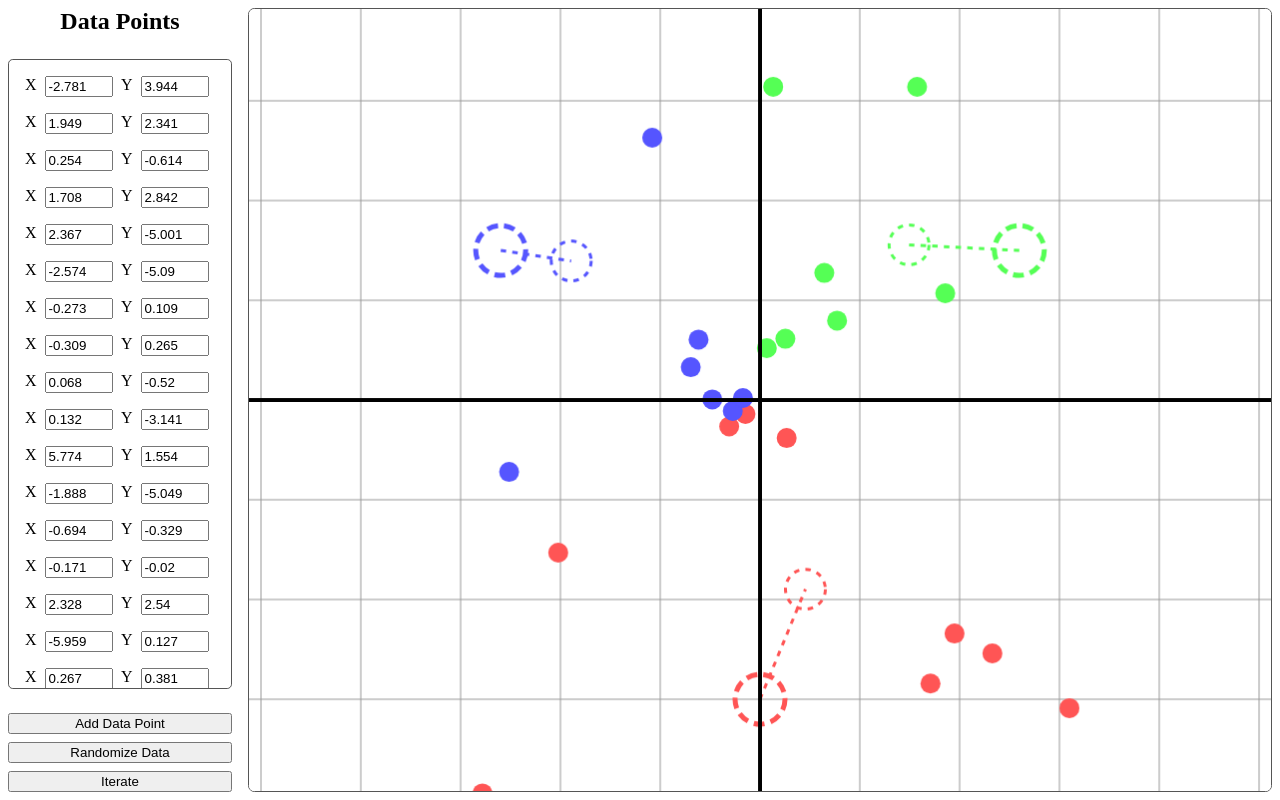
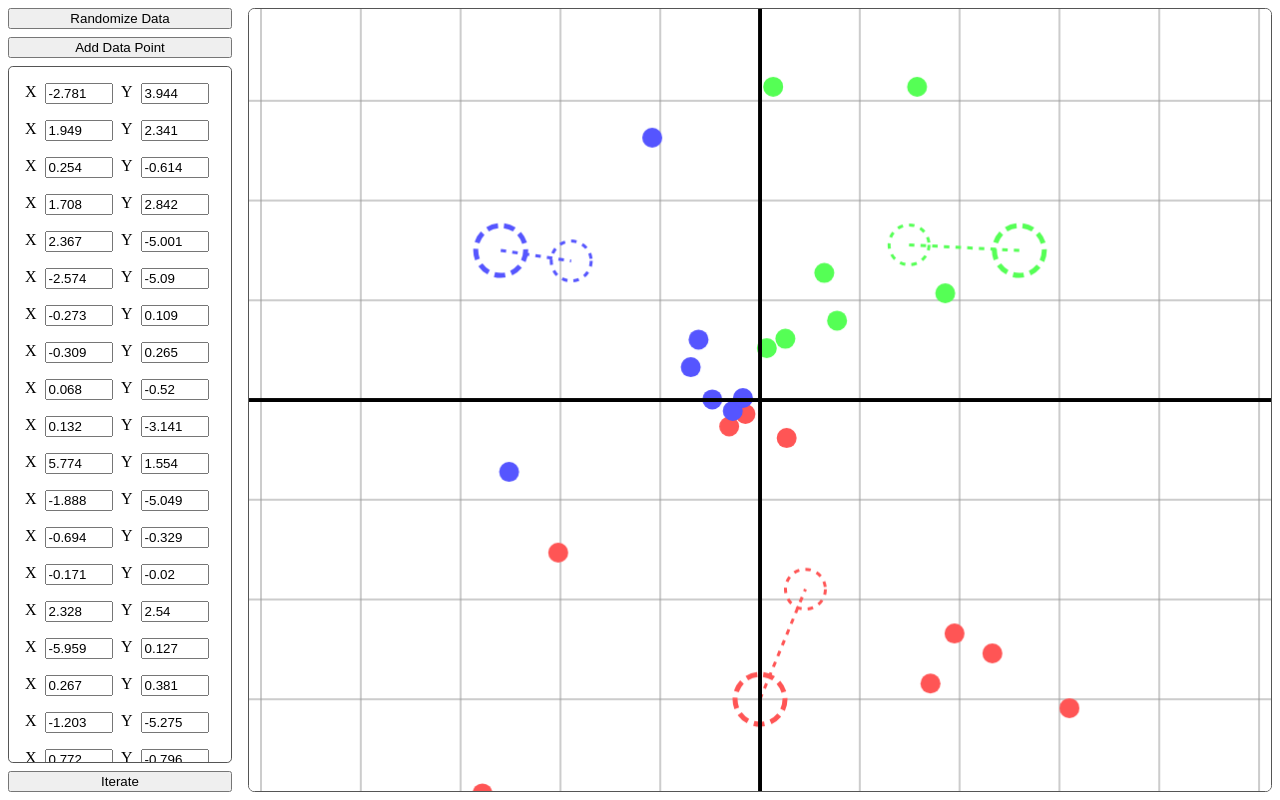
Before and after one commit to BenJilks/K-Means-Classifier, a React (Create React App) app: page / in a window 1280 px wide. Built offline with nearby package versions, Linux system fonts and the light colour scheme.

Commit message:
Improve settings UI.
Move `Randomize Data` and `Add Data Point` buttons to the top.
Remove margin from data point list.

```diff
--- a/src/components/settings/index.module.css
+++ b/src/components/settings/index.module.css
@@ -21,6 +21,7 @@
     width: 14em;
     height: 0px;
     padding: 0.5em;
+    margin: 0px;
 
     border: 1px solid #555;
     border-radius: 0.3em;
--- a/src/components/settings/index.tsx
+++ b/src/components/settings/index.tsx
@@ -76,10 +76,9 @@ export default function Settings({ data_points,
 
     return (
         <div className={ styles.settings }>
-            <h1>Data Points</h1>
+            <button onClick={ on_randomize_data }>Randomize Data</button>
+            <button onClick={ on_add_data_point }>Add Data Point</button>
             <ul className={ styles.data_point_list }>{ data_point_components }</ul>
-            <button onClick={ on_add_data_point }>Add Data Point</button>
-            <button onClick={ on_randomize_data }>Randomize Data</button>
             <button onClick={ on_iterate }>Iterate</button>
         </div>
     )
```
